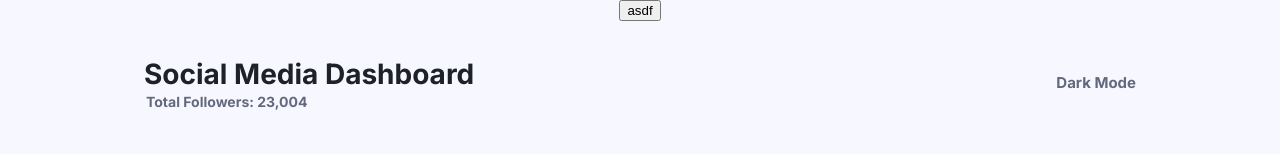
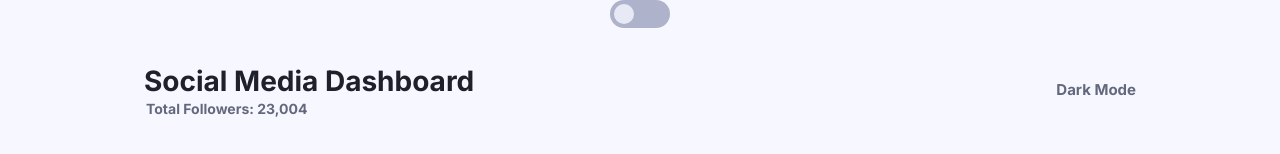
Before and after one commit to BobbyAD/frontend_mentors, a React (Create React App) app in the folder social-media-dashboard/: page / in a window 1280 px wide. Shown: the top 154 px of the page. Built offline with nearby package versions, Linux system fonts and the light colour scheme.

Commit message:
sm-dashboard toggle lookin good, going to move it to its component

```diff
--- a/social-media-dashboard/src/App.js
+++ b/social-media-dashboard/src/App.js
@@ -21,13 +21,13 @@ function App() {
     }, []);
 
     const changeTheme = (theme) => {
-        setTheme(theme + " transition")
-        setTransition(true)
+        setTheme(theme + " transition");
+        setTransition(true);
         localStorage.setItem("theme", theme);
         setTimeout(() => {
             setTheme(theme);
-            setTransition(false)
-        }, 1000)
+            setTransition(false);
+        }, 1000);
     };
 
     const handleClick = () => {
@@ -36,14 +36,21 @@ function App() {
         } else {
             changeTheme("light");
         }
-        console.log(theme)
+        console.log(theme);
     };
 
     return (
         <div className={"App" + " " + theme}>
             <div className="top-background" />
             <div className="main-container">
-                <button onClick={handleClick} disabled={transition}>asdf</button>
+                <button
+                    className={"button" + theme}
+                    onClick={handleClick}
+                    disabled={transition}
+                >
+                    <div className={"circle" + " " + theme} />
+                </button>
+
                 <Header />
                 <Followers />
                 <Overview />
--- a/social-media-dashboard/src/styles/app.scss
+++ b/social-media-dashboard/src/styles/app.scss
@@ -31,3 +31,34 @@
     height: 25.9%;
     width: 100%;
 }
+
+button {
+    width: 6rem;
+    height: 2.8rem;
+    background: var(--toggle);
+    float: right;
+    border-radius: 10rem;
+    position: relative;
+    border: none;
+    &:hover {
+        background: linear-gradient(90deg, hsl(210, 78%, 56%), hsl(146, 68%, 55%));
+    }
+
+}
+
+.circle {
+    content: "";
+    position: absolute;
+    top: 0.4rem;
+    width: 2rem;
+    height: 2rem;
+    background: var(--top-bg);
+    border-radius: 9rem;
+
+    &.light {
+        left: 0.4rem;
+    }
+    &.dark {
+        left: 3.6rem;
+    }
+}
```
